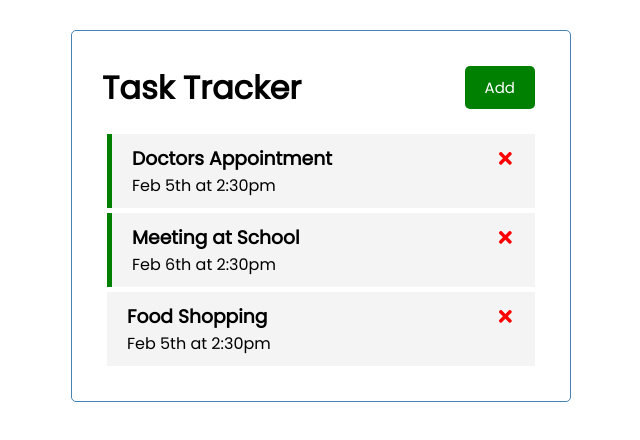
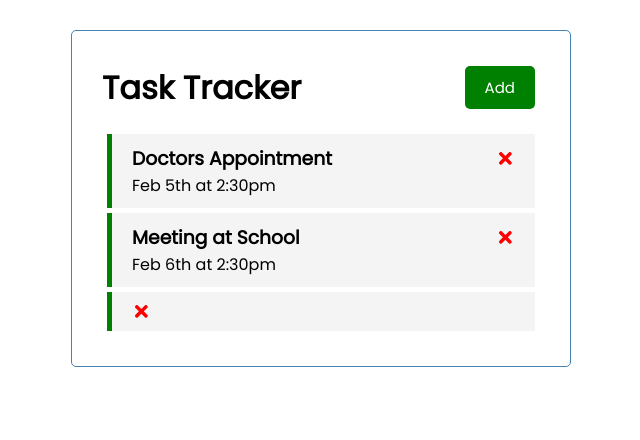
Before and after one commit to GearsandKeys/React-Practice, a React (Create React App) app: page / in a window 1280 px wide. Shown: the top 440 px of the page, without its empty margins (319-959 px from the left). Built offline with nearby package versions, Linux system fonts and the light colour scheme; data requests are answered from the project's data file.

Commit message:
Added the add task with the server and am working on the reminder toggle. Having a little bug when it's refreshing with the reminder

```diff
--- a/db.json
+++ b/db.json
@@ -13,10 +13,74 @@
       "reminder": true
     },
     {
-      "id": 3,
-      "text": "Food Shopping",
-      "day": "Feb 5th at 2:30pm",
-      "reminder": false
+      "0": {
+        "id": 1,
+        "text": "Doctors Appointment",
+        "day": "Feb 5th at 2:30pm",
+        "reminder": true
+      },
+      "1": {
+        "id": 2,
+        "text": "Meeting at School",
+        "day": "Feb 6th at 2:30pm",
+        "reminder": true
+      },
+      "2": {
+        "0": {
+          "id": 1,
+          "text": "Doctors Appointment",
+          "day": "Feb 5th at 2:30pm",
+          "reminder": true
+        },
+        "1": {
+          "id": 2,
+          "text": "Meeting at School",
+          "day": "Feb 6th at 2:30pm",
+          "reminder": true
+        },
+        "2": {
+          "0": {
+            "id": 1,
+            "text": "Doctors Appointment",
+            "day": "Feb 5th at 2:30pm",
+            "reminder": true
+          },
+          "1": {
+            "id": 2,
+            "text": "Meeting at School",
+            "day": "Feb 6th at 2:30pm",
+            "reminder": true
+          },
+          "2": {
+            "0": {
+              "id": 1,
+              "text": "Doctors Appointment",
+              "day": "Feb 5th at 2:30pm",
+              "reminder": true
+            },
+            "1": {
+              "id": 2,
+              "text": "Meeting at School",
+              "day": "Feb 6th at 2:30pm",
+              "reminder": true
+            },
+            "2": {
+              "text": "test",
+              "day": "test",
+              "reminder": false,
+              "id": 3
+            },
+            "reminder": true,
+            "id": 3
+          },
+          "reminder": true,
+          "id": 3
+        },
+        "reminder": true,
+        "id": 3
+      },
+      "reminder": true,
+      "id": 3
     }
   ]
 }
--- a/src/App.js
+++ b/src/App.js
@@ -28,11 +28,32 @@ const fetchTasks = async () => {
   return data //returns it so it can be plugged in
 }
 
+//Fetch Task
+const fetchTask = async (id) => {
+  const res = await fetch(`http://localhost:5000/tasks`)
+  const data = await res.json()
+
+  return data
+}
+
 //Add Task
-const addTask = (task) => {
-  const id = Math.floor(Math.random() * 10000) + 1
-  const newTask = {id, ...task } //...task copies the original information
-  setTasks([...tasks, newTask]) //copies old tasks, then adds the new one.
+const addTask = async (task) => {
+  const res = await fetch('http://localhost:5000/tasks', {
+    method: 'POST',
+    headers: { //for adding data
+      'content-type': 'application/json' //have to specify content type
+    },
+    body: JSON.stringify(task) //turns JS object into json
+  })
+
+  const data = await res.json() //data becomes that response as a json
+
+  setTasks([...tasks, data]) //...tasks copies old tasks, data passes in new task to state
+
+  // old addTask method
+  // const id = Math.floor(Math.random() * 10000) + 1
+  // const newTask = {id, ...task } //...task copies the original information
+  // setTasks([...tasks, newTask]) //copies old tasks, then adds the new one.
 }
 
 //Delete Task
@@ -46,11 +67,24 @@ const addTask = (task) => {
 }
 
 // Toggle Reminder
-const toggleReminder = (id) => {
+const toggleReminder = async (id) => {
+const taskToggle = await fetchTasks(id)
+const updateTask = {...taskToggle, reminder: !taskToggle.reminder } //switches reminder to opposite when clicked
+
+const res = await fetch(`http://localhost:5000/tasks/${id}`, {
+  method: 'PUT',
+  headers: {
+    'Content-type': 'application/json'
+  },
+  body: JSON.stringify(updateTask)
+})
+
+const data = await res.json()
+
   setTasks(
     tasks.map((task) => //map the tasks state
     task.id === id ? { ...task, reminder:
-    !task.reminder } : task
+    data.reminder } : task
     )
   )
 }
```
